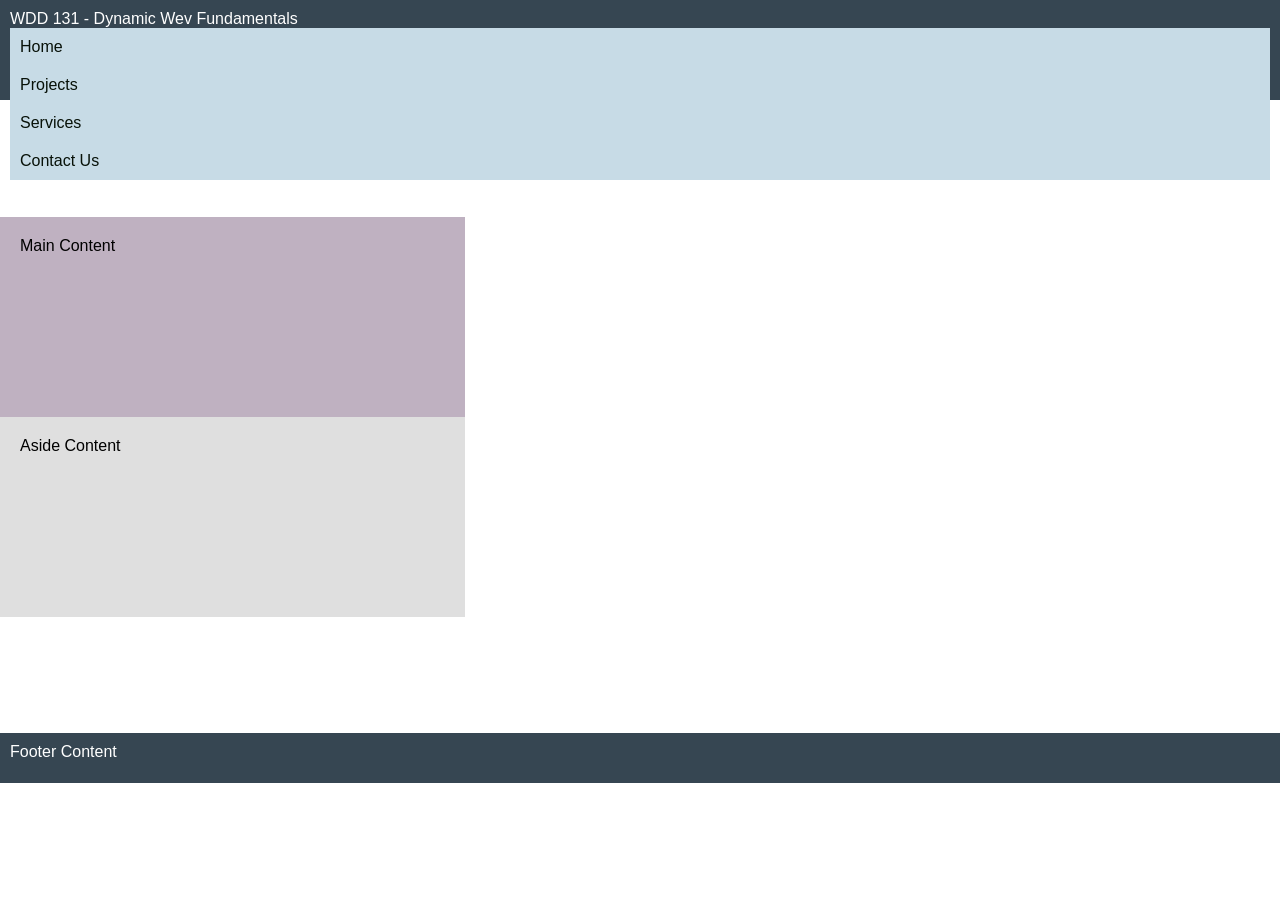
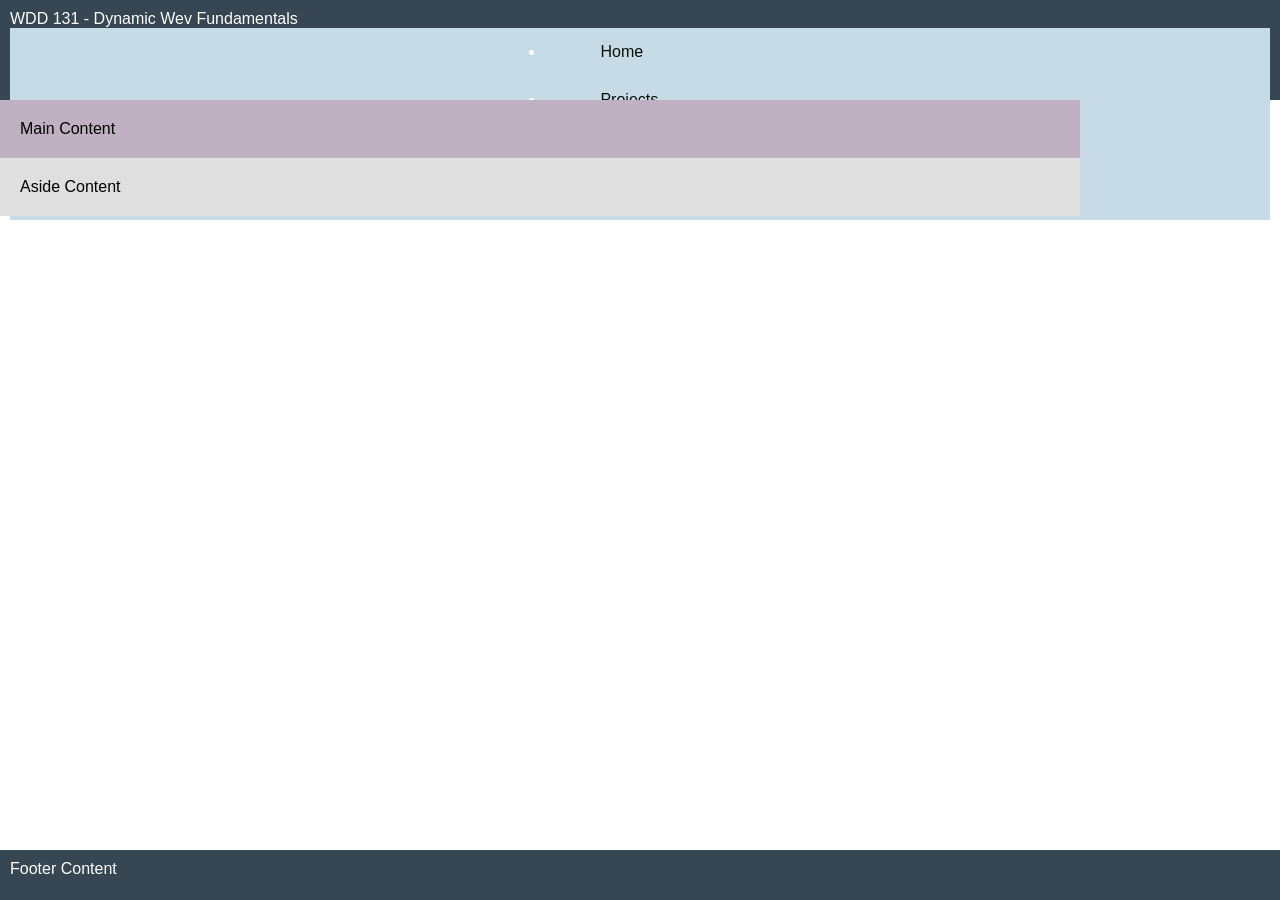

week 01 review activity update

--- a/week01/styles/layout.css
+++ b/week01/styles/layout.css
@@ -4,6 +4,7 @@
     --font-color: #071108;
     --heading-color: #364652;
     --background-color: #DFDFDF;
+    --hover-color: #A1C6EA;
 }
 
 * {
@@ -16,37 +17,48 @@
 body{
     display: grid;
     height: 100vh;
-    grid-template-rows: auto 1fr auto / 300px 1fr auto;
+    grid-template:
+        "header header" 100px
+        "nav nav" 50px
+        "main aside" 1fr
+        "footer footer" 50px
+        / 1fr 200px;
 }
 
 header {
     background-color: var(--heading-color);
     color: white;
-    height: 100px;
     width: auto;
     padding: 10px;
-    grid-column: 1 / 4;
+    grid-area: header;
 }
 
 nav {
     background-color: var(--secondary-color);
     margin: 0;
-    width: auto;
-    grid-column: 1 / 4;
+    grid-area: nav;
+    width: 100%;
+    display: flex;
+    justify-content: space-around;
+    align-items: center;
 }
 
 nav a {
     color: var(--font-color);
     text-decoration: none;
-    padding: 10px;
-    display: inline-block;
+    display:block;
+    padding: 15px 55px;
+    transition: background-color 0.5s ease;
+}
+
+nav a:hover {
+    background-color: var(--hover-color);
 }
 
 main {
     background-color: var(--primary-color);
     padding: 20px;
-    height: 200px;
-    grid-column: 1 / 3;
+    grid-area: main;
 }
 
 main h1 {
@@ -58,8 +70,7 @@ main h1 {
 aside {
     background-color: var(--background-color);
     padding: 20px;
-    height: 200px;
-    grid-column: 3 / 4;
+    grid-area: aside;
 }
 
 aside h1 {
@@ -71,8 +82,7 @@ aside h1 {
 footer {
     background-color: var(--heading-color);
     color: white;
-    height: 50px;
     width: auto;
     padding: 10px;
-    grid-column: 1 / 4;
+    grid-area: footer;
 }
